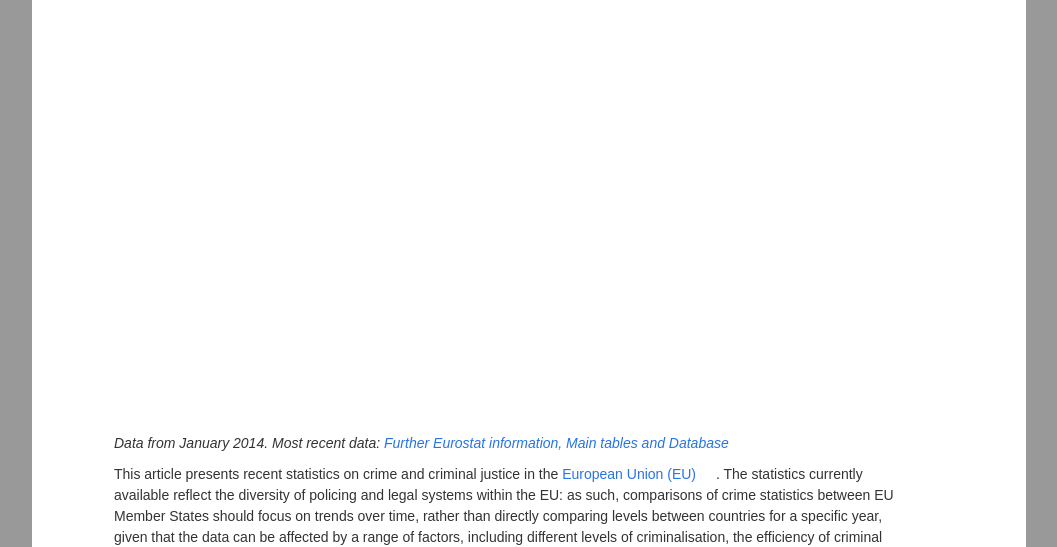
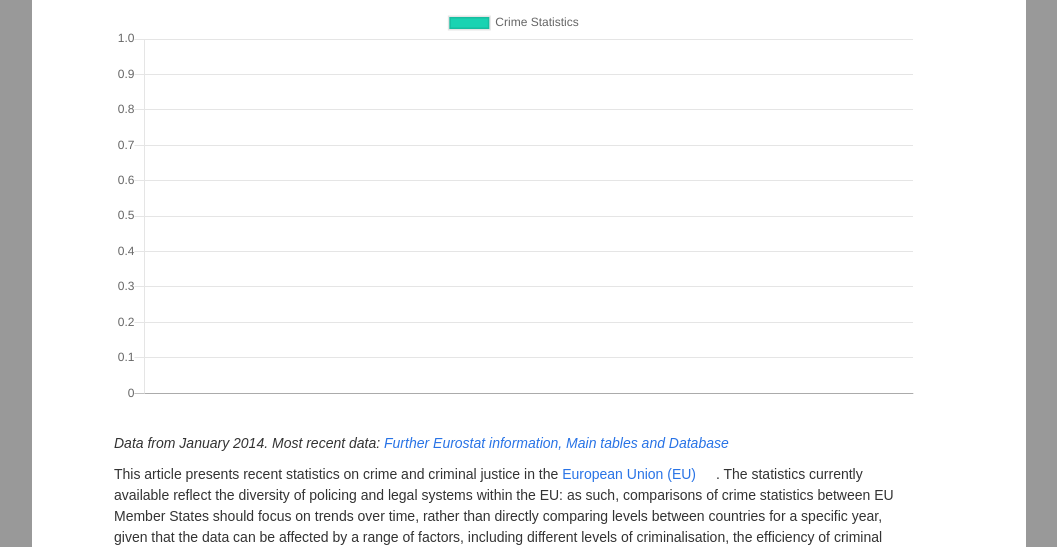
Before and after one commit to ZakariaSelassi/js-datavisualisation-challenge, a website: page index.html in a window 1280 px wide. Shown: the part 253-800 px from the top of the page, without its empty margins (111-1168 px from the left). Drawn offline with nearby package versions, Linux system fonts and the light colour scheme; no server answers; a web font is replaced by a local one.

Commit message:
correction erreur

```diff
--- a/assets/js/script2.js
+++ b/assets/js/script2.js
@@ -1,7 +1,7 @@
 let table2 = document.getElementById("table2");
 let country2 = [];
 /***** Get Country ******/
-for (let i = 2; i < table2.rows.length; i++) {
+for (let i = 1; i < table2.rows.length; i++) {
     let firstCol = table2.rows[i].cells[1].innerHTML;
     country2.push(firstCol);
 }
@@ -76,7 +76,6 @@ var myChart = new Chart(ctx, {
                 data: data2010,
                 borderWidth: 1,
                 hidden: true,
-                borderWidth: 1,
                 backgroundColor: [
                     RGB(),
                     RGB(),
--- a/assets/style.css
+++ b/assets/style.css
@@ -40,7 +40,3 @@
     margin: 1em 0 1em 0;
     border: 2px solid #b80000;
 }
-
-canvas {
-    visibility: hidden;
-}
```
